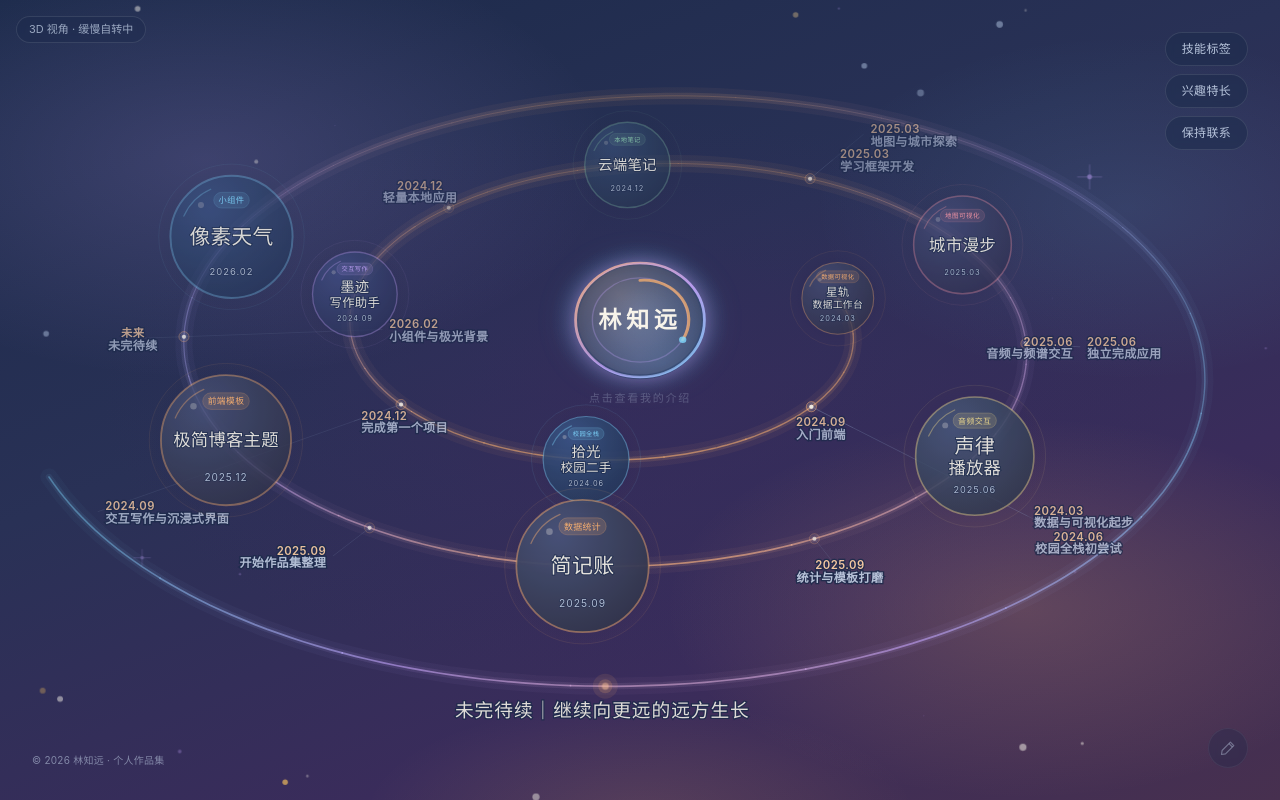
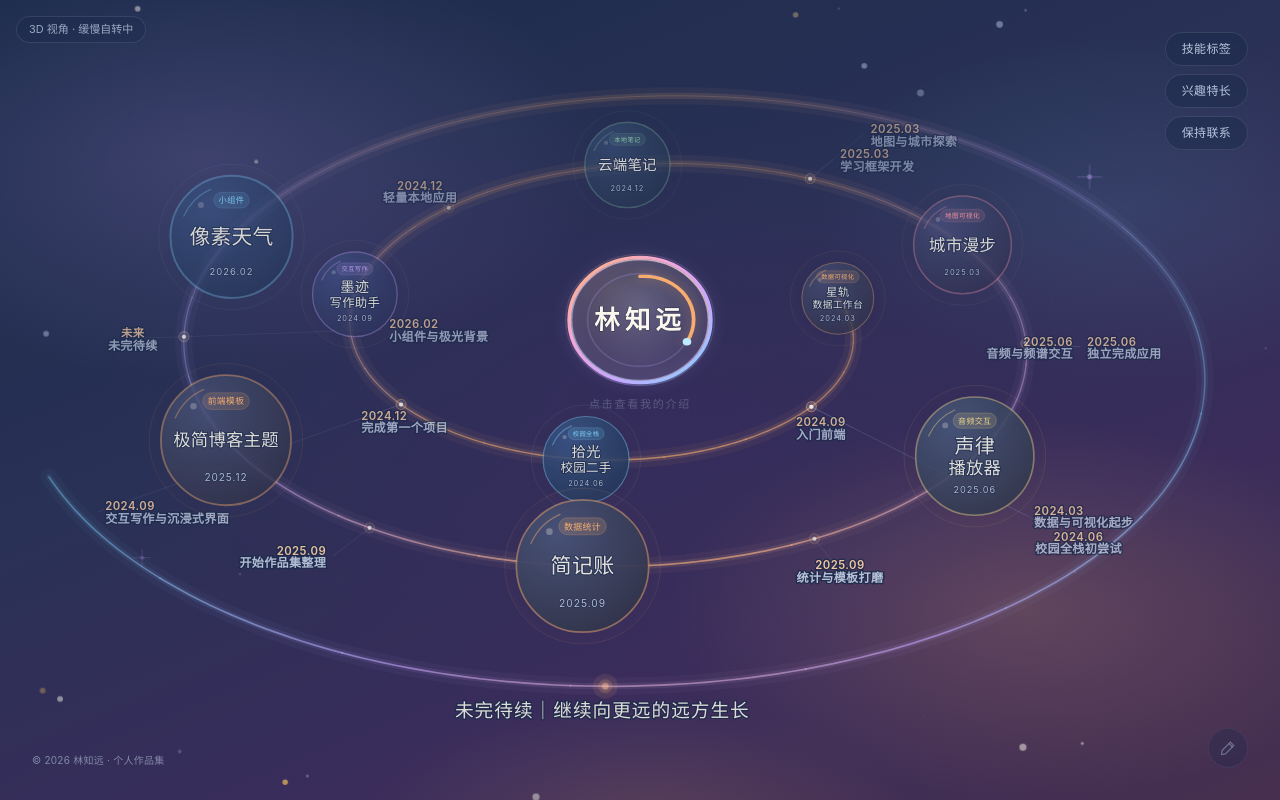
Before and after one commit to cyz985/personal-website, a React (Vite) app: page / in a window 1280 px wide. Built offline with nearby package versions, Linux system fonts and the light colour scheme.

Commit message:
feat: 中心圆改为清透水晶光环——去掉灰遮罩雾面，清晰彩色环 + 透明渐变底

```diff
--- a/src/components/CenterCore.tsx
+++ b/src/components/CenterCore.tsx
@@ -1,12 +1,10 @@
 /**
- * 中心 3D 圆盘：轻微椭圆透视 + 轻薄边缘 + 清透柔光
- * - 3D 感全部由 SVG 渐变"画"出来（正交视角，无任何 CSS 3D 变换），
- *   不产生位图重采样，盘面边缘与文字永远锐利
- * - 盘面随轨道视角呈轻微横向椭圆（140×124，比例 ≈ cos22°，与轨道俯仰呼应）
- * - 质感清透：底色整体提亮、减淡内阴影与落地光影，光晕收紧为贴边柔光，
- *   不做大面积雾化扩散
- * - "林知远"文字放在独立的等比正交 SVG 层，不受盘面椭圆拉伸，
- *   始终正对镜头、清晰不变形（父级没有 3D 旋转，文字天然正交渲染）
+ * 中心圆盘：清透水晶光环（干净透明渐变底 + 清晰彩色环）
+ * - 盘面只有极低透明度的蓝紫渐变，星空白底透出来，不做任何灰遮罩 / 雾面叠加
+ * - 圆环为暖橙 → 粉紫 → 淡紫 → 浅蓝的清晰渐变，细而亮，不做模糊厚边
+ * - 仅保留一档很轻的贴边亮线，去掉大面积外层柔光
+ * - 3D 感全部由 SVG 几何绘制（正交视角，无 CSS 3D 变换），不产生位图重采样
+ * - "林知远"文字放在独立等比正交 SVG 层，不受盘面椭圆拉伸，永远正对镜头、清晰锐利
  * 点击在新标签页打开个人介绍（#/about），hover 轻微上浮 + 暖橙柔光
  */
 
@@ -28,24 +26,7 @@ export default function CenterCore({ ariaLabel, hint, name }: CenterCoreProps) {
   const fontSize = Math.min(available / (name.length * CHAR_WIDTH), available * 0.54)
 
   return (
-    <div className="relative h-[124px] w-[140px]">
-      {/* 静止的环境光影：在盘面下缘露出一条极淡暗带（不随浮动动画移动，衬托悬浮感） */}
-      <svg
-        viewBox="0 0 100 100"
-        preserveAspectRatio="none"
-        className="pointer-events-none absolute inset-0 h-full w-full overflow-visible"
-        aria-hidden="true"
-      >
-        <defs>
-          <radialGradient id="core-ground" cx="50%" cy="50%" r="50%">
-            <stop offset="0%" stopColor="#0B1428" stopOpacity="0.13" />
-            <stop offset="55%" stopColor="#0B1428" stopOpacity="0.05" />
-            <stop offset="100%" stopColor="#0B1428" stopOpacity="0" />
-          </radialGradient>
-        </defs>
-        <ellipse cx="50" cy="65" rx="40" ry="34" fill="url(#core-ground)" />
-      </svg>
-
+    <div className="relative h-[136px] w-[154px]">
       <a
         href="/#/about"
         target="_blank"
@@ -54,7 +35,7 @@ export default function CenterCore({ ariaLabel, hint, name }: CenterCoreProps) {
         className="core-link absolute inset-0 block rounded-full"
       >
         <div className="core-float relative h-full w-full">
-          {/* 盘面层：轻微椭圆透视完全靠几何绘制，不做 CSS 3D 变换 */}
+          {/* 盘面层：椭圆透视完全靠几何绘制，不做 CSS 3D 变换 */}
           <svg
             viewBox="0 0 100 100"
             preserveAspectRatio="none"
@@ -62,96 +43,90 @@ export default function CenterCore({ ariaLabel, hint, name }: CenterCoreProps) {
             aria-hidden="true"
           >
             <defs>
+              {/* 圆环渐变：暖橙 → 粉紫 → 淡紫 → 浅蓝，清晰不浑浊 */}
               <linearGradient id="core-ring" x1="0%" y1="0%" x2="100%" y2="100%">
                 <stop offset="0%" stopColor="#FFB370" />
-                <stop offset="55%" stopColor="#C7A6FF" />
+                <stop offset="36%" stopColor="#F2A6DC" />
+                <stop offset="66%" stopColor="#C7A6FF" />
                 <stop offset="100%" stopColor="#7FD8FF" />
               </linearGradient>
-              {/* 盘面底色：水晶质感的半透明深蓝，整体更透、能隐约透出星空 */}
-              <radialGradient id="core-panel" cx="50%" cy="42%" r="64%">
-                <stop offset="0%" stopColor="#41608E" />
-                <stop offset="55%" stopColor="#2F466F" />
-                <stop offset="100%" stopColor="#243759" />
+              {/* 圆环内层的浅色高光：让边缘更锐利立体（不是雾） */}
+              <linearGradient id="core-ring-inner" x1="100%" y1="0%" x2="0%" y2="100%">
+                <stop offset="0%" stopColor="#FFD9B0" stopOpacity="0.85" />
+                <stop offset="45%" stopColor="#F7DCFF" stopOpacity="0.5" />
+                <stop offset="100%" stopColor="#BEEBFF" stopOpacity="0.55" />
+              </linearGradient>
+              {/* 盘面底色：极低不透明度的干净蓝紫渐变，透出星空，不发灰不发闷 */}
+              <radialGradient id="core-panel" cx="50%" cy="38%" r="72%">
+                <stop offset="0%" stopColor="#7FA2D8" stopOpacity="0.3" />
+                <stop offset="48%" stopColor="#53719F" stopOpacity="0.19" />
+                <stop offset="100%" stopColor="#3A4E75" stopOpacity="0.09" />
               </radialGradient>
-              {/* 贴边柔光：极轻的一圈，快速淡出，无雾化扩散 */}
-              <radialGradient id="core-aura" cx="50%" cy="50%" r="50%">
-                <stop offset="66%" stopColor="#C7A6FF" stopOpacity="0.12" />
-                <stop offset="85%" stopColor="#7FD8FF" stopOpacity="0.05" />
-                <stop offset="100%" stopColor="#7FD8FF" stopOpacity="0" />
-              </radialGradient>
-              {/* 表面柔光着色：左上暖橙光源（与星球受光方向一致） */}
-              <radialGradient id="core-tint-warm" cx="34%" cy="28%" r="72%">
-                <stop offset="0%" stopColor="#FFB370" stopOpacity="0.18" />
+              {/* 表面轻微色温：左上暖橙、中下淡紫，都极淡 */}
+              <radialGradient id="core-tint-warm" cx="32%" cy="26%" r="70%">
+                <stop offset="0%" stopColor="#FFB370" stopOpacity="0.13" />
                 <stop offset="100%" stopColor="#FFB370" stopOpacity="0" />
               </radialGradient>
-              {/* 中下部的淡紫反光 */}
-              <radialGradient id="core-tint-violet" cx="50%" cy="82%" r="76%">
-                <stop offset="0%" stopColor="#C7A6FF" stopOpacity="0.13" />
+              <radialGradient id="core-tint-violet" cx="52%" cy="84%" r="72%">
+                <stop offset="0%" stopColor="#C7A6FF" stopOpacity="0.09" />
                 <stop offset="100%" stopColor="#C7A6FF" stopOpacity="0" />
               </radialGradient>
-              {/* 右下角的浅蓝余光 */}
-              <radialGradient id="core-tint-blue" cx="68%" cy="88%" r="70%">
-                <stop offset="0%" stopColor="#7FD8FF" stopOpacity="0.12" />
-                <stop offset="100%" stopColor="#7FD8FF" stopOpacity="0" />
-              </radialGradient>
-              {/* 下缘内阴影：只剩极淡一线，厚度感若有若无 */}
-              <linearGradient id="core-inner-shade" x1="0" y1="0" x2="0" y2="1">
-                <stop offset="0%" stopColor="#081020" stopOpacity="0" />
-                <stop offset="66%" stopColor="#081020" stopOpacity="0" />
-                <stop offset="100%" stopColor="#081020" stopOpacity="0.15" />
-              </linearGradient>
-              {/* 上缘环境光：顶部一线淡紫高光 */}
-              <linearGradient id="core-top-light" x1="0" y1="0" x2="0" y2="1">
-                <stop offset="0%" stopColor="#C7A6FF" stopOpacity="0.42" />
-                <stop offset="42%" stopColor="#C7A6FF" stopOpacity="0" />
-              </linearGradient>
             </defs>
 
-            {/* 贴边柔光：从亮边外侧快速淡出，清透不雾 */}
-            <circle cx="50" cy="50" r="64" fill="url(#core-aura)" pointerEvents="none" />
+            {/* 盘面：透明渐变底，无任何灰遮罩 */}
+            <ellipse cx="50" cy="50" rx="46" ry="46" fill="url(#core-panel)" />
 
-            {/* 盘体侧壁（厚度）：极薄一线，颜色也随水晶盘变浅 */}
-            <ellipse cx="50" cy="51.8" rx="46" ry="46" fill="#16294A" fillOpacity="0.85" />
+            {/* 极淡色温叠加，保持水晶的通透而不是死蓝 */}
+            <ellipse cx="50" cy="50" rx="46" ry="46" fill="url(#core-tint-warm)" />
+            <ellipse cx="50" cy="50" rx="46" ry="46" fill="url(#core-tint-violet)" />
 
-            {/* 盘面：半透明水晶底 + 渐变亮边（贴边辉光为静态滤镜） */}
+            {/* hover 时才亮起的暖橙光晕（默认完全透明，平时不可见） */}
+            <circle className="core-halo" cx="50" cy="50" r="44" />
+
+            {/* 盘体厚度：只在下缘露出一线彩色侧壁，薄且干净 */}
+            <ellipse
+              cx="50"
+              cy="51.6"
+              rx="46"
+              ry="46"
+              fill="none"
+              stroke="url(#core-ring)"
+              strokeOpacity="0.22"
+              strokeWidth="1.6"
+            />
+
+            {/* 主圆环：清晰彩色细环 + 静态贴边辉光 */}
             <ellipse
               className="core-edge-glow"
               cx="50"
               cy="50"
               rx="46"
               ry="46"
-              fill="url(#core-panel)"
-              fillOpacity="0.86"
+              fill="none"
               stroke="url(#core-ring)"
-              strokeOpacity="0.85"
-              strokeWidth="2"
+              strokeWidth="2.4"
             />
 
-            {/* 表面柔光着色：暖橙 → 淡紫 → 浅蓝，通透不浑浊 */}
-            <ellipse cx="50" cy="50" rx="46" ry="46" fill="url(#core-tint-warm)" />
-            <ellipse cx="50" cy="50" rx="46" ry="46" fill="url(#core-tint-violet)" />
-            <ellipse cx="50" cy="50" rx="46" ry="46" fill="url(#core-tint-blue)" />
-
-            {/* hover 时才亮起的暖橙光晕（默认完全透明，平时不可见） */}
-            <circle className="core-halo" cx="50" cy="50" r="44" />
-
-            {/* 下缘内阴影 + 上缘一线环境光：若有若无的空间层次 */}
+            {/* 环内侧一圈浅色高光线，只在上半部明显，增加环的清晰度 */}
             <ellipse
               cx="50"
               cy="50"
-              rx="44.8"
-              ry="44.8"
+              rx="44.4"
+              ry="44.4"
               fill="none"
-              stroke="url(#core-inner-shade)"
-              strokeWidth="2"
+              stroke="url(#core-ring-inner)"
+              strokeWidth="1"
             />
+
+            {/* 外圈极轻的亮线：替代大面积柔光光晕 */}
             <ellipse
               cx="50"
               cy="50"
-              rx="45.5"
-              ry="45.5"
+              rx="48.2"
+              ry="48.2"
               fill="none"
-              stroke="url(#core-top-light)"
+              stroke="url(#core-ring)"
+              strokeOpacity="0.16"
               strokeWidth="1"
             />
 
@@ -162,26 +137,27 @@ export default function CenterCore({ ariaLabel, hint, name }: CenterCoreProps) {
               r="34"
               fill="none"
               stroke="#C7A6FF"
-              strokeOpacity="0.28"
+              strokeOpacity="0.22"
               strokeWidth="1"
             />
 
-            {/* 一段暖橙轨道弧 + 一颗小行星（原有装饰，保留） */}
+            {/* 暖橙进度弧 + 端点小圆点（位置不变，提亮增强发光感但不雾化） */}
             <path
+              className="core-arc-glow"
               d="M 50 18 A 32 32 0 0 1 80.5 66"
               fill="none"
               stroke="#FFB370"
-              strokeOpacity="0.72"
-              strokeWidth="2.2"
+              strokeOpacity="0.95"
+              strokeWidth="2.4"
               strokeLinecap="round"
             />
-            <circle cx="80.5" cy="66" r="2.6" fill="#7FD8FF" fillOpacity="0.8" />
+            <circle cx="80.5" cy="66" r="2.8" fill="#BEEBFF" />
           </svg>
 
           {/* 文字层：等比正交渲染，不随盘面椭圆拉伸，永远正对镜头、清晰锐利 */}
           <svg
             viewBox="0 0 100 100"
-            className="absolute left-1/2 top-1/2 h-[132px] w-[132px] -translate-x-1/2 -translate-y-1/2 overflow-visible"
+            className="absolute left-1/2 top-1/2 h-[146px] w-[146px] -translate-x-1/2 -translate-y-1/2 overflow-visible"
             aria-hidden="true"
           >
             <text
@@ -193,7 +169,11 @@ export default function CenterCore({ ariaLabel, hint, name }: CenterCoreProps) {
               fontFamily="'Noto Serif SC', '思源宋体', 'SimSun', serif"
               fontWeight={900}
               letterSpacing={fontSize * 0.2}
-              fill="#F7F3EA"
+              fill="#FBF7EE"
+              stroke="#0B1428"
+              strokeOpacity="0.5"
+              strokeWidth="0.7"
+              paintOrder="stroke"
             >
               {name}
             </text>
--- a/src/index.css
+++ b/src/index.css
@@ -173,16 +173,19 @@
 }
 
 /* -------------------------------------------------------------------------
- * 中心圆亮边：贴边极细蓝紫辉光（静态 drop-shadow，无逐帧开销）
+ * 中心圆亮边：只保留一档很轻的贴边辉光（静态 drop-shadow，无逐帧开销）
  * ---------------------------------------------------------------------- */
 .core-edge-glow {
-  filter: drop-shadow(0 0 6px rgba(199, 166, 255, 0.4))
-    drop-shadow(0 0 12px rgba(127, 216, 255, 0.18));
+  filter: drop-shadow(0 0 5px rgba(199, 166, 255, 0.28));
+}
+
+/* 暖橙进度弧：极轻的贴线发光，不做大面积雾化 */
+.core-arc-glow {
+  filter: drop-shadow(0 0 4px rgba(255, 179, 112, 0.5));
 }
 
 /* -------------------------------------------------------------------------
- * 中心圆盘悬浮：极轻微的上下浮动（±3px、7s 一循环）
- * 盘下静止的环境光影在外层保持不动，两者错开衬托出悬浮感
+ * 中心圆盘悬浮：极轻微的上下浮动（±3px、7s 一循环），保持轻盈悬浮感
  * ---------------------------------------------------------------------- */
 .core-float {
   animation: coreFloat 7s ease-in-out infinite;
```
